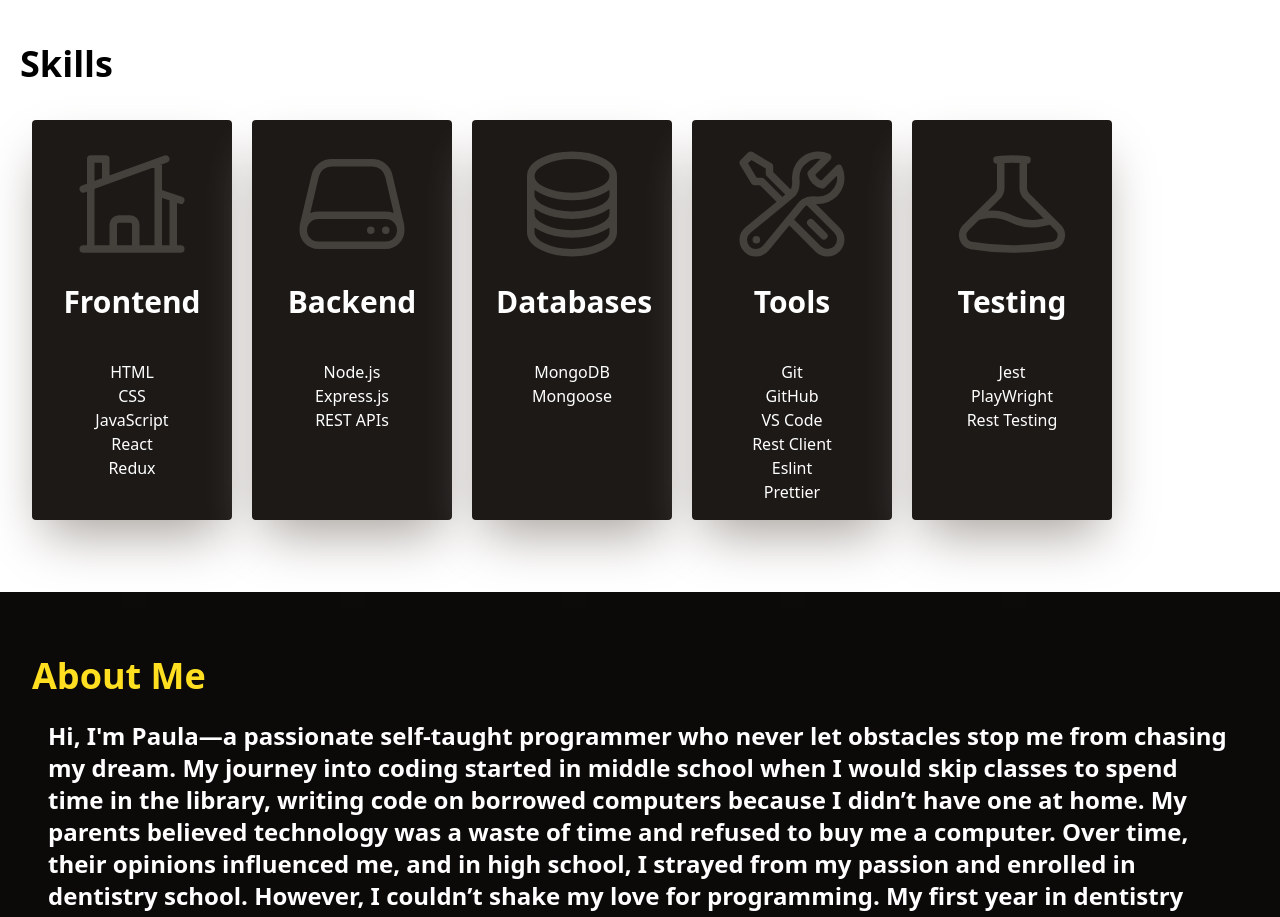
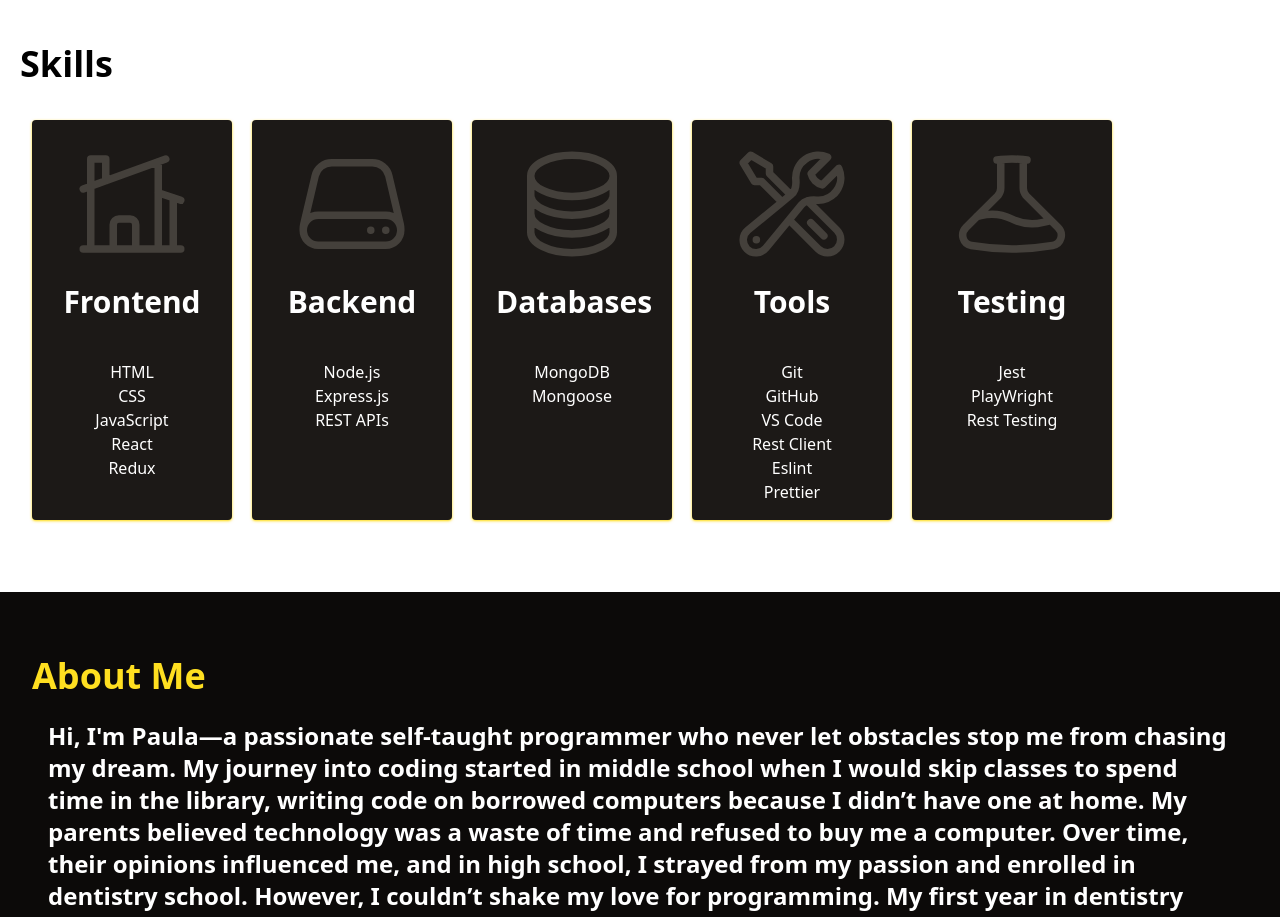
Before and after one commit to ip3ula/ip3ula.github.io, a React (Vite) app: page / in a window 1280 px wide. Shown: the part 820-1737 px from the top of the page. Built offline with nearby package versions, Linux system fonts and the light colour scheme.

Commit message:
changes colors

```diff
--- a/src/components/skills.jsx
+++ b/src/components/skills.jsx
@@ -1,6 +1,6 @@
 const Skill = ({ icon, title, skills }) => {
     return (
-        <div id="skills" className="group text-white w-50 h-100 bg-stone-900 p-6 rounded shadow-2xl shadow-stone-400">
+        <div id="skills" className="group text-white w-50 h-100 bg-stone-900 p-6 rounded shadow-sm shadow-yellow-300">
             <svg className="size-30 block mx-auto  text-stone-700 group-hover:text-yellow-300" xmlns="http://www.w3.org/2000/svg" fill="none" viewBox="0 0 24 24" strokeWidth="1.5" stroke="currentColor">
                 {icon}
             </svg>
```
